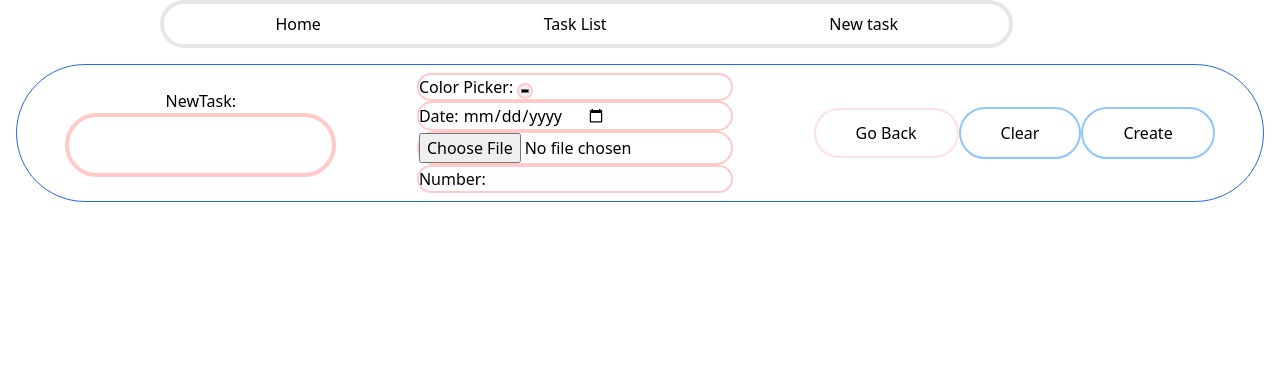
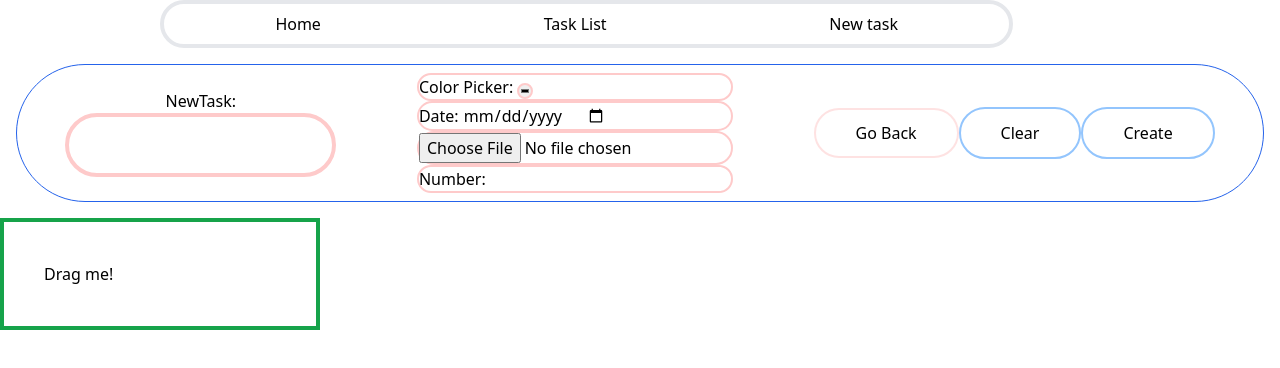
Before and after one commit to Blacklotus89898/Task-tracker, a React (Vite) app in the folder task-tracker-frontend/: page /new in a window 1280 px wide. Shown: the top 368 px of the page. Built offline with nearby package versions, Linux system fonts and the light colour scheme; what @vitejs/plugin-react would draw is missing.

Commit message:
added a absolute drag and drop

```diff
--- a/task-tracker-frontend/src/components/Home.jsx
+++ b/task-tracker-frontend/src/components/Home.jsx
@@ -17,6 +17,7 @@ export default function Home() {
 
   return (
     <>
+    {/* migrate some stuff to a dashboard and create a header instead of navbar, pie chart using js and css + canvas */}
       <div className="text-center text-2xl p-16">
         <div> Welcome to home!!!</div>
         <h3>Total task: {contextValue.length}</h3>
--- a/task-tracker-frontend/src/components/NewTask.jsx
+++ b/task-tracker-frontend/src/components/NewTask.jsx
@@ -1,6 +1,7 @@
 import { useContext, useState } from "react";
 import MyContext from "../context/MyContext";
 import { Link, useNavigate } from "react-router-dom";
+import Toy from "./Toy.jsx";
 
 export default function NewTask() {
   // data fields
@@ -122,6 +123,7 @@ export default function NewTask() {
           </div>
         </form>
       </div>
+      <Toy></Toy>
     </>
   );
 }
--- /dev/null
+++ b/task-tracker-frontend/src/components/Toy.jsx
@@ -0,0 +1,47 @@
+import React, { useState } from 'react';
+
+const Toy = () => {
+  const [position, setPosition] = useState({ x: 0, y: 0 });
+  const [dragStart, setDragStart] = useState({ x: 0, y: 0 });
+  const [isDragging, setIsDragging] = useState(false);
+
+  const startDrag = (e) => {
+    e.preventDefault();
+    setIsDragging(true);
+
+    setDragStart({
+      x: e.clientX - position.x,
+      y: e.clientY - position.y,
+    });
+  };
+
+  const drag = (e) => {
+    if (!isDragging) return;
+
+    setPosition({
+      x: e.clientX - dragStart.x,
+      y: e.clientY - dragStart.y,
+    });
+  };
+
+  const stopDrag = () => {
+    setIsDragging(false);
+  };
+
+  return (
+    <div
+      className="draggable w-80 border-4 p-10 border-green-600"
+      style={{ transform: `translate(${position.x}px, ${position.y}px)`,
+
+    }}
+      onMouseDown={startDrag}
+      onMouseMove={drag}
+      onMouseUp={stopDrag}
+    >
+      Drag me!
+    </div>
+  );
+};
+
+export default Toy; //add release transition
+//performance depends on browser
```
